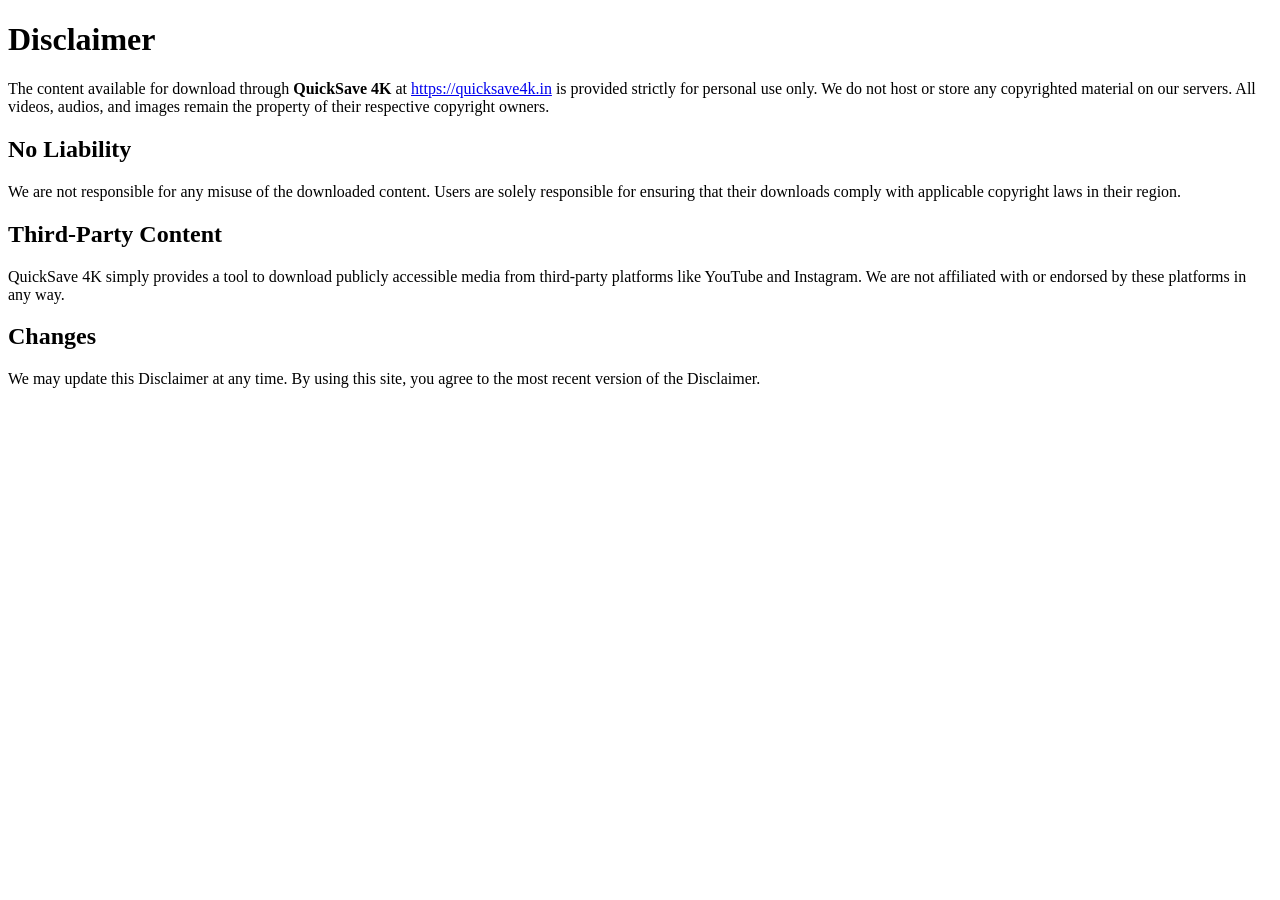
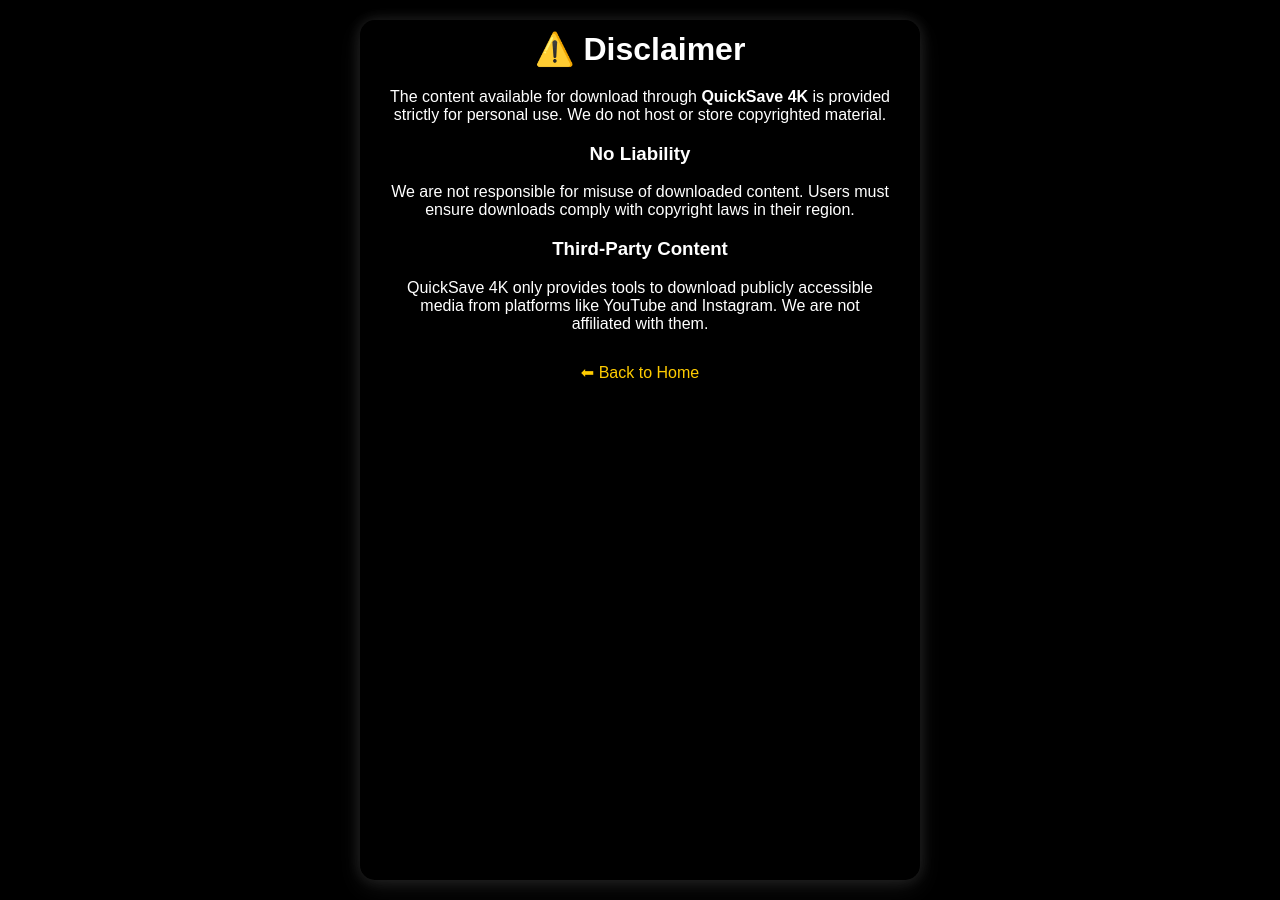
Before and after one commit to codewithshobhit78/QuickSave-4K-YouTube-Reels-Downloader, a Flask app: page /disclaimer in a window 1280 px wide. Before the commit the page ends 388 px from the top, so only its background shows below. Run offline with Flask 3, Linux system fonts and the light colour scheme; some libraries are stand-ins or nearby versions.

Commit message:
♻️ Updated privacy, terms, disclaimer pages to dark theme with ads

```diff
--- a/templates/disclaimer.html
+++ b/templates/disclaimer.html
@@ -1,16 +1,15 @@
 <!DOCTYPE html>
 <html lang="en">
 <head>
-  <meta charset="UTF-8">
-  <meta name="viewport" content="width=device-width, initial-scale=1.0">
+  <meta charset="utf-8" />
+  <meta name="viewport" content="width=device-width,initial-scale=1" />
   <title>Disclaimer - QuickSave 4K</title>
-
-  <!-- ✅ Google AdSense verification code Script -->
-  <script async src="https://pagead2.googlesyndication.com/pagead/js/adsbygoogle.js?client=ca-pub-7825587908571948"
-     crossorigin="anonymous"></script>
+  <link rel="stylesheet" href="{{ url_for('static', filename='style.css') }}">
+  <!-- ✅ Google Ads -->
+  <script async src="https://pagead2.googlesyndication.com/pagead/js/adsbygoogle.js?client=ca-pub-XXXXX" crossorigin="anonymous"></script>
 </head>
-<body>
-  <h1>Disclaimer</h1>
+<body class="container">
+  <h1>⚠️ Disclaimer</h1>
 
   <!-- ✅ Ad Placeholder -->
   <ins class="adsbygoogle"
@@ -18,36 +17,18 @@
        data-ad-client="ca-pub-XXXXX"
        data-ad-slot="YYYYYY"
        data-ad-format="auto"></ins>
-  <script>
-       (adsbygoogle = window.adsbygoogle || []).push({});
-  </script>
+  <script>(adsbygoogle = window.adsbygoogle || []).push({});</script>
 
-  <p>
-    The content available for download through <strong>QuickSave 4K</strong> at
-    <a href="https://quicksave4k.in">https://quicksave4k.in</a>
-    is provided strictly for personal use only. We do not host or store any copyrighted
-    material on our servers. All videos, audios, and images remain the property of
-    their respective copyright owners.
-  </p>
+  <p>The content available for download through <strong>QuickSave 4K</strong> is provided strictly for personal use. We do not host or store copyrighted material.</p>
 
-  <h2>No Liability</h2>
-  <p>
-    We are not responsible for any misuse of the downloaded content. Users are
-    solely responsible for ensuring that their downloads comply with applicable
-    copyright laws in their region.
-  </p>
+  <h3>No Liability</h3>
+  <p>We are not responsible for misuse of downloaded content. Users must ensure downloads comply with copyright laws in their region.</p>
 
-  <h2>Third-Party Content</h2>
-  <p>
-    QuickSave 4K simply provides a tool to download publicly accessible media from
-    third-party platforms like YouTube and Instagram. We are not affiliated with or
-    endorsed by these platforms in any way.
-  </p>
+  <h3>Third-Party Content</h3>
+  <p>QuickSave 4K only provides tools to download publicly accessible media from platforms like YouTube and Instagram. We are not affiliated with them.</p>
 
-  <h2>Changes</h2>
-  <p>
-    We may update this Disclaimer at any time. By using this site, you agree to
-    the most recent version of the Disclaimer.
-  </p>
+  <div style="margin-top:30px;">
+    <a href="/" style="color:#ffcc00; text-decoration:none;">⬅ Back to Home</a>
+  </div>
 </body>
 </html>
```
Also changed, not shown: templates/privacy.html (+18 -20 lines), templates/terms.html (+18 -20 lines).
